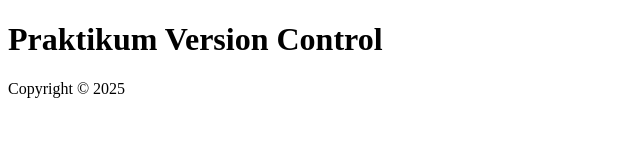
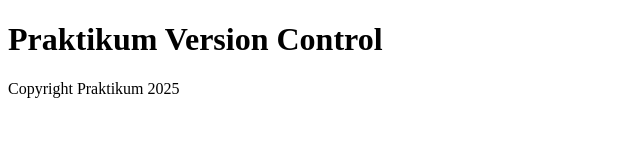
Before and after one commit to asepridwanss/Latihan-Git-301210001, a plain HTML site: page index.html in a window 1280 px wide. Shown: the full height of the page, 0-640 px from the left. Drawn offline with Linux system fonts and the light colour scheme.

Commit message:
Mengubah footer di main

```diff
--- a/index.html
+++ b/index.html
@@ -5,6 +5,6 @@
 </head>
 <body>
 <h1>Praktikum Version Control</h1>
-<footer>Copyright © 2025</footer>
+<footer>Copyright Praktikum 2025</footer>
 </body>
 </html>
```
